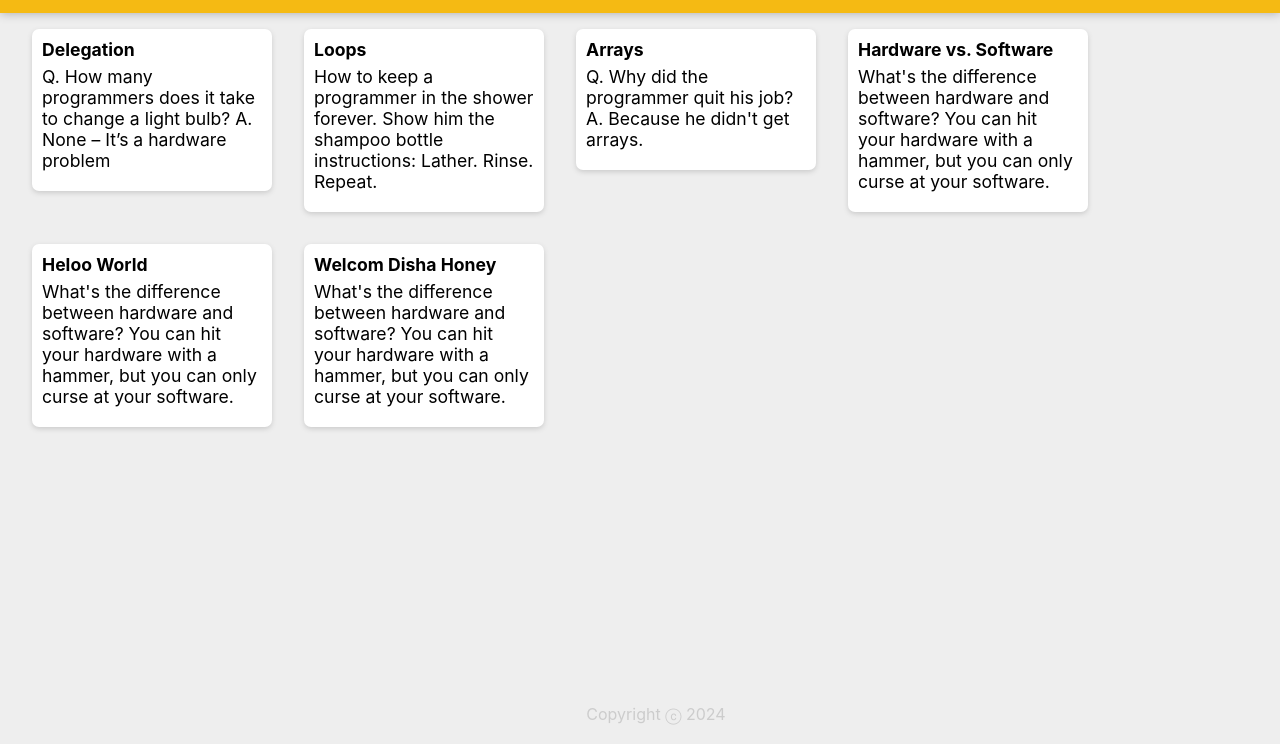
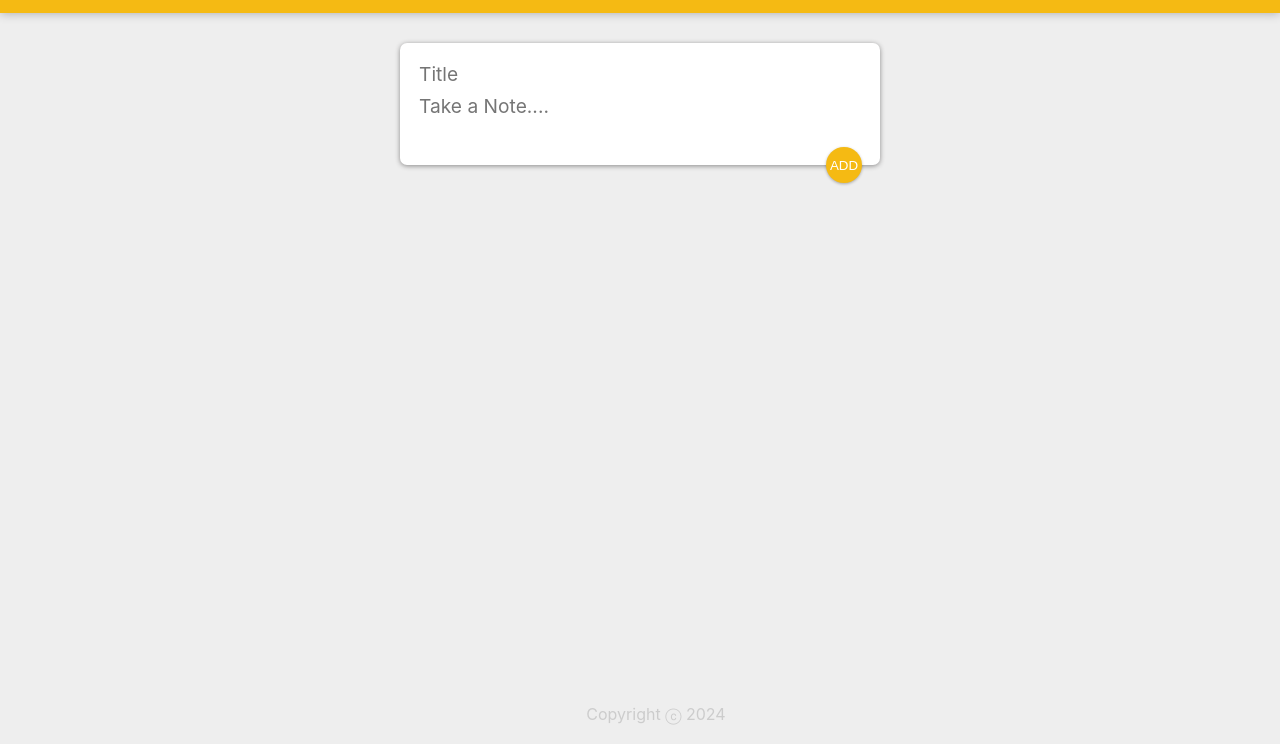
Before and after one commit to atuly31/Keeper, a React app: page / in a window 1280 px wide. Shown: the part 56-800 px from the top of the page. Built offline with nearby package versions, Linux system fonts and the light colour scheme.

Commit message:
Updated the App

```diff
--- a/src/Component/App.js
+++ b/src/Component/App.js
@@ -1,26 +1,57 @@
-import React from "react";
+import React, { useState } from "react";
 import Card from "./Card";
 import Header from "./Header";
 import Footer from "./Footer";
-import notes from "../notes";
-console.log(notes);
+import Container from "./Notes";
+
+function App() {
+  const [currentNote, setCurrentNote] = useState(
+    {
+
+      title: "",
+      content: "",
+    }
+  )
+  const [body,setbody] = useState([]);
+
+  function handlechange(event) {
+    const { name, value } = event.target;
+    console.log(name);
+    setCurrentNote((preval) => ({
+      ...preval,
+      [name]:value
+    }));
+  }
+
+  const handleClick = (event) => {
+    event.preventDefault();
+    setbody((prevBody) => [...prevBody, currentNote]);
+    setCurrentNote({ title: "", content: "" });
+  };
+  console.log(body)
 
 
-function create_box(note)
-{ return(
+const handle_Button = (id) => {
 
+  setbody((preval)=>{
+      return preval.filter((data,index)=>{
+          return index !== id;
+      })
 
-  <Card key = {note.key}
-  title = {note.title}
- content = {note.content}
- />
-)
-}
-function App() {
+  })
+};
   return (
     <>
       <Header />
-       {notes.map(create_box)}
+      <Card func={handlechange} handleClick={handleClick} value_in={currentNote.title} value_text={currentNote.content} />
+      {body.map((data,index)=>{
+
+
+        return( <Container key={index} idx={index}title={data.title}
+         content={data.content}  handle_Button={handle_Button} />
+        )
+
+    })}
       <Footer />
     </>
   );
--- a/src/Component/Card.js
+++ b/src/Component/Card.js
@@ -2,10 +2,13 @@ import React from 'react'
 
 const Card = (props) => {
   return (
-    <div className="note">
-      <h1>{props.title}</h1>
-      <p>{props.content}</p>
-    </div>
+
+      <form onSubmit={props.handleClick}>
+      <input onChange={props.func} name= "title" placeholder='Title' value={props.value_in}></input>
+      <textarea onChange={props.func} id = "content" name="content"placeholder='Take a Note....'  value={props.value_text}></textarea>
+      <button>ADD</button>
+      </form>
+
 
   )
 }
--- /dev/null
+++ b/src/Component/Notes.js
@@ -0,0 +1,13 @@
+import React from 'react'
+
+const Container = (props) => {
+  return (
+    <div className='note'>
+       <h1>{props.title}</h1>
+       <p>{props.content}</p>
+       <button onClick={()=>{props.handle_Button(props.idx)}}>Delete</button>
+    </div>
+  )
+}
+
+export default Container;
--- a/src/index.css
+++ b/src/index.css
@@ -68,3 +68,48 @@ footer p {
   white-space: pre-wrap;
   word-wrap: break-word;
 }
+.note button {
+  position: relative;
+  float: right;
+  margin-right: 10px;
+  color: #f5ba13;
+  border: none;
+  width: 36px;
+  height: 36px;
+  cursor: pointer;
+  outline: none;
+}
+
+form {
+  position: relative;
+  width: 480px;
+  margin: 30px auto 20px auto;
+  background: #fff;
+  padding: 15px;
+  border-radius: 7px;
+  box-shadow: 0 1px 5px rgb(138, 137, 137);
+}
+form input,
+form textarea {
+  width: 100%;
+  border: none;
+  padding: 4px;
+  outline: none;
+  font-size: 1.2em;
+  font-family: inherit;
+  resize: none;
+}
+form button {
+  position: absolute;
+  right: 18px;
+  bottom: -18px;
+  background: #f5ba13;
+  color: #fff;
+  border: none;
+  border-radius: 50%;
+  width: 36px;
+  height: 36px;
+  box-shadow: 0 1px 3px rgba(0, 0, 0, 0.3);
+  cursor: pointer;
+  outline: none;
+}
```
